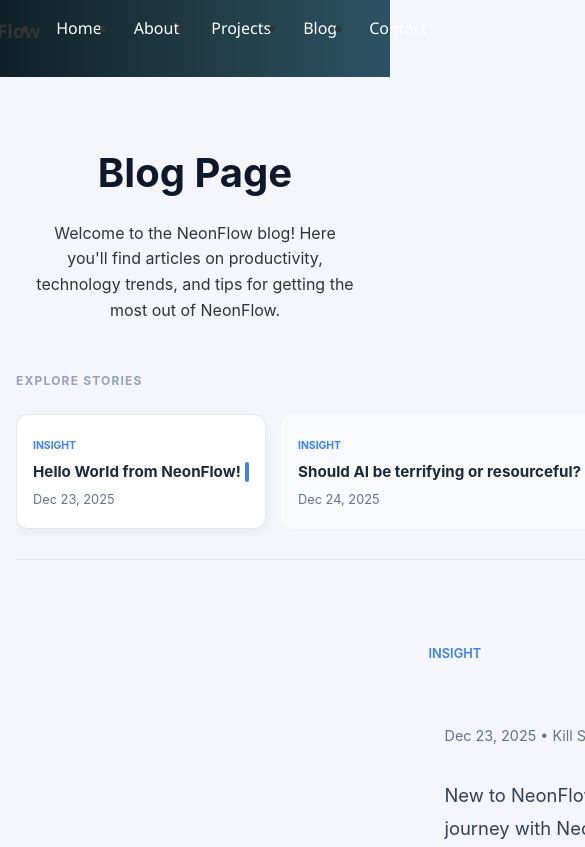
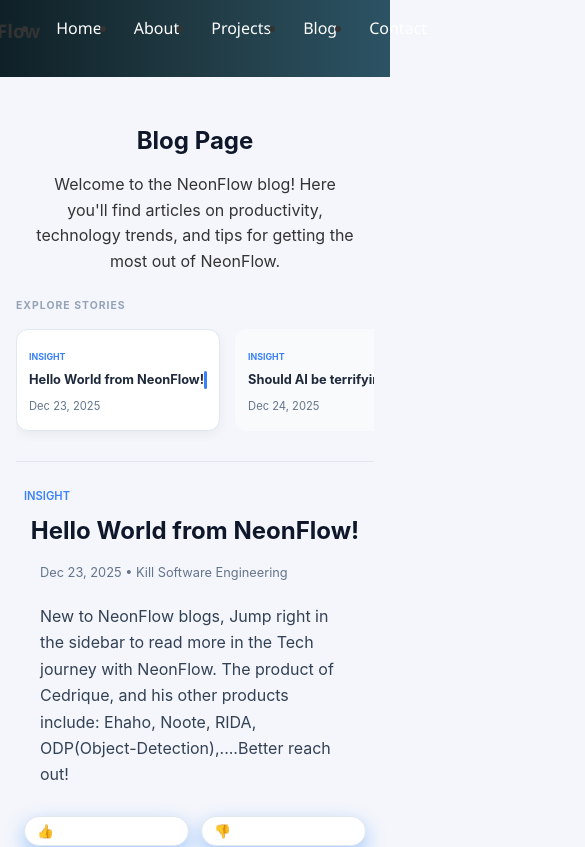
Before and after one commit to Cedrick-KC/neonflow, a React (Vite) app: page /blog in a window 390 px wide. Shown: the top 847 px of the page, 585 px wide, since content can reach past the window. Built offline with nearby package versions, Linux system fonts and the light colour scheme.

Commit message:
Update Blog.css

```diff
--- a/src/Blog.css
+++ b/src/Blog.css
@@ -20,7 +20,7 @@
 /* Layout Grid */
 .blog-layout {
   display: grid;
-  grid-template-columns: 320px 1fr; /* Desktop: Sidebar on left */
+  grid-template-columns: 320px 1fr;
   gap: 40px;
   align-items: start;
 }
@@ -93,6 +93,8 @@
 .active-post {
   max-width: 750px;
   margin: 0 auto;
+  width: 100%;
+  min-width: 0;
 }
 
 .post-label {
@@ -106,6 +108,8 @@
   margin: 0.5rem 0 1rem 0;
   color: #0f172a;
   line-height: 1.2;
+  word-wrap: break-word;
+  overflow-wrap: break-word;
 }
 
 .post-meta-info {
@@ -114,16 +118,25 @@
   margin-bottom: 2rem;
 }
 
+.post-body {
+  width: 100%;
+  min-width: 0;
+}
+
 .post-body p {
   font-size: 1.15rem;
   line-height: 1.8;
   color: #334155;
+  word-wrap: break-word;
+  overflow-wrap: break-word;
+  margin: 0;
 }
 
 .vote-actions {
   margin-top: 3rem;
   display: flex;
   gap: 1rem;
+  flex-wrap: wrap;
 }
 
 .vote-btn {
@@ -139,10 +152,43 @@
   background: #f8fafc;
 }
 
-/* RESPONSIVENESS (The Magic) */
+/* ===============================================
+   COMPREHENSIVE RESPONSIVE DESIGN
+   =============================================== */
+
+/* Tablets and smaller laptops (768px - 1024px) */
+@media (max-width: 1024px) {
+  .blog-layout {
+    grid-template-columns: 280px 1fr;
+    gap: 30px;
+  }
+
+  .blog-sidebar {
+    padding-right: 15px;
+  }
+
+  .post-display-title {
+    font-size: 2.2rem;
+  }
+}
+
+/* Tablets (768px - 900px) */
 @media (max-width: 900px) {
+  .blog-page-container {
+    padding: 1.5rem 1rem;
+  }
+
+  .blog-intro {
+    margin-bottom: 2rem;
+  }
+
+  .blog-intro h2 {
+    font-size: 2rem;
+  }
+
   .blog-layout {
-    grid-template-columns: 1fr; /* Stack sidebar on top of content */
+    grid-template-columns: 1fr;
+    gap: 25px;
   }
 
   .blog-sidebar {
@@ -156,9 +202,20 @@
 
   .sidebar-list {
     display: flex;
-    overflow-x: auto; /* Scroll titles horizontally on mobile */
+    overflow-x: auto;
     gap: 15px;
     padding-bottom: 10px;
+    -webkit-overflow-scrolling: touch;
+    scrollbar-width: thin;
+  }
+
+  .sidebar-list::-webkit-scrollbar {
+    height: 6px;
+  }
+
+  .sidebar-list::-webkit-scrollbar-thumb {
+    background: #cbd5e1;
+    border-radius: 3px;
   }
 
   .sidebar-card {
@@ -167,10 +224,255 @@
     margin-bottom: 0;
     background: #f8fafc;
   }
+
+  .post-display-title {
+    font-size: 2rem;
+  }
+
+  .post-body p {
+    font-size: 1.1rem;
+  }
 }
 
-@media (max-width: 600px) {
+/* Mobile devices (481px - 767px) */
+@media (max-width: 767px) {
+  .blog-page-container {
+    padding: 1.25rem 0.75rem;
+  }
+
+  .blog-intro h2 {
+    font-size: 1.75rem;
+  }
+
+  .sidebar-heading {
+    font-size: 0.7rem;
+    margin-bottom: 1rem;
+  }
+
+  .sidebar-card {
+    min-width: 220px;
+    padding: 0.875rem;
+  }
+
+  .card-category {
+    font-size: 0.6rem;
+  }
+
+  .card-title {
+    font-size: 0.875rem;
+  }
+
+  .card-date {
+    font-size: 0.75rem;
+  }
+
+  .active-indicator {
+    width: 3px;
+    height: 18px;
+  }
+
   .post-display-title {
-    font-size: 1.8rem;
+    font-size: 1.75rem;
+    line-height: 1.3;
+  }
+
+  .post-label {
+    font-size: 0.75rem;
+  }
+
+  .post-meta-info {
+    font-size: 0.85rem;
+    margin-bottom: 1.5rem;
+  }
+
+  .post-body p {
+    font-size: 1.05rem;
+    line-height: 1.7;
+  }
+
+  .vote-actions {
+    margin-top: 2rem;
+  }
+
+  .vote-btn {
+    padding: 7px 14px;
+    font-size: 0.9rem;
   }
 }
+
+/* Small phones (320px - 480px) */
+@media (max-width: 600px) {
+  .blog-page-container {
+    padding: 1rem 1rem;
+    width: 100%;
+    box-sizing: border-box;
+  }
+
+  .blog-intro {
+    margin-bottom: 1.5rem;
+  }
+
+  .blog-intro h2 {
+    font-size: 1.5rem;
+    line-height: 1.3;
+  }
+
+  .blog-layout {
+    gap: 20px;
+    display: block;
+    width: 100%;
+  }
+
+  .blog-sidebar {
+    width: 100%;
+    margin-bottom: 20px;
+  }
+
+  .sidebar-heading {
+    font-size: 0.65rem;
+    margin-bottom: 0.875rem;
+  }
+
+  .sidebar-card {
+    min-width: 200px;
+    padding: 0.75rem;
+  }
+
+  .card-category {
+    font-size: 0.55rem;
+  }
+
+  .card-title {
+    font-size: 0.8rem;
+    line-height: 1.3;
+  }
+
+  .card-date {
+    font-size: 0.7rem;
+  }
+
+  .active-post {
+    max-width: 100%;
+    width: 100%;
+    padding: 0 0.5rem;
+    box-sizing: border-box;
+  }
+
+  .post-display-title {
+    font-size: 1.5rem;
+    line-height: 1.3;
+    margin: 0.5rem 0 0.75rem 0;
+    width: 100%;
+  }
+
+  .post-label {
+    font-size: 0.7rem;
+  }
+
+  .post-meta-info {
+    font-size: 0.8rem;
+    margin-bottom: 1.25rem;
+    width: 100%;
+  }
+
+  .post-body {
+    width: 100%;
+  }
+
+  .post-body p {
+    font-size: 1rem;
+    line-height: 1.65;
+    width: 100%;
+    max-width: 100%;
+  }
+
+  .vote-actions {
+    margin-top: 1.75rem;
+    gap: 0.75rem;
+    width: 100%;
+  }
+
+  .vote-btn {
+    padding: 6px 12px;
+    font-size: 0.85rem;
+    flex: 1;
+    min-width: 100px;
+  }
+}
+
+/* Extra small phones (below 375px) */
+@media (max-width: 374px) {
+  .blog-page-container {
+    padding: 0.875rem 0.5rem;
+  }
+
+  .blog-intro h2 {
+    font-size: 1.35rem;
+  }
+
+  .sidebar-card {
+    min-width: 180px;
+    padding: 0.625rem;
+  }
+
+  .card-title {
+    font-size: 0.75rem;
+  }
+
+  .post-display-title {
+    font-size: 1.35rem;
+  }
+
+  .post-body p {
+    font-size: 0.95rem;
+    line-height: 1.6;
+  }
+
+  .vote-btn {
+    padding: 5px 10px;
+    font-size: 0.8rem;
+    min-width: 90px;
+  }
+}
+
+/* Landscape orientation for phones */
+@media (max-height: 500px) and (orientation: landscape) {
+  .blog-sidebar {
+    position: relative;
+  }
+
+  .sidebar-list {
+    max-height: 150px;
+    overflow-y: auto;
+  }
+
+  .post-display-title {
+    font-size: 1.5rem;
+  }
+
+  .post-body p {
+    font-size: 0.95rem;
+  }
+}
+
+/* Touch-friendly improvements */
+@media (hover: none) and (pointer: coarse) {
+  .sidebar-card {
+    min-height: 44px;
+  }
+
+  .vote-btn {
+    min-height: 44px;
+    min-width: 44px;
+  }
+
+  .sidebar-card:active {
+    background: #e2e8f0;
+    transform: scale(0.98);
+  }
+
+  .vote-btn:active {
+    background: #e2e8f0;
+    transform: scale(0.95);
+  }
+}
```
